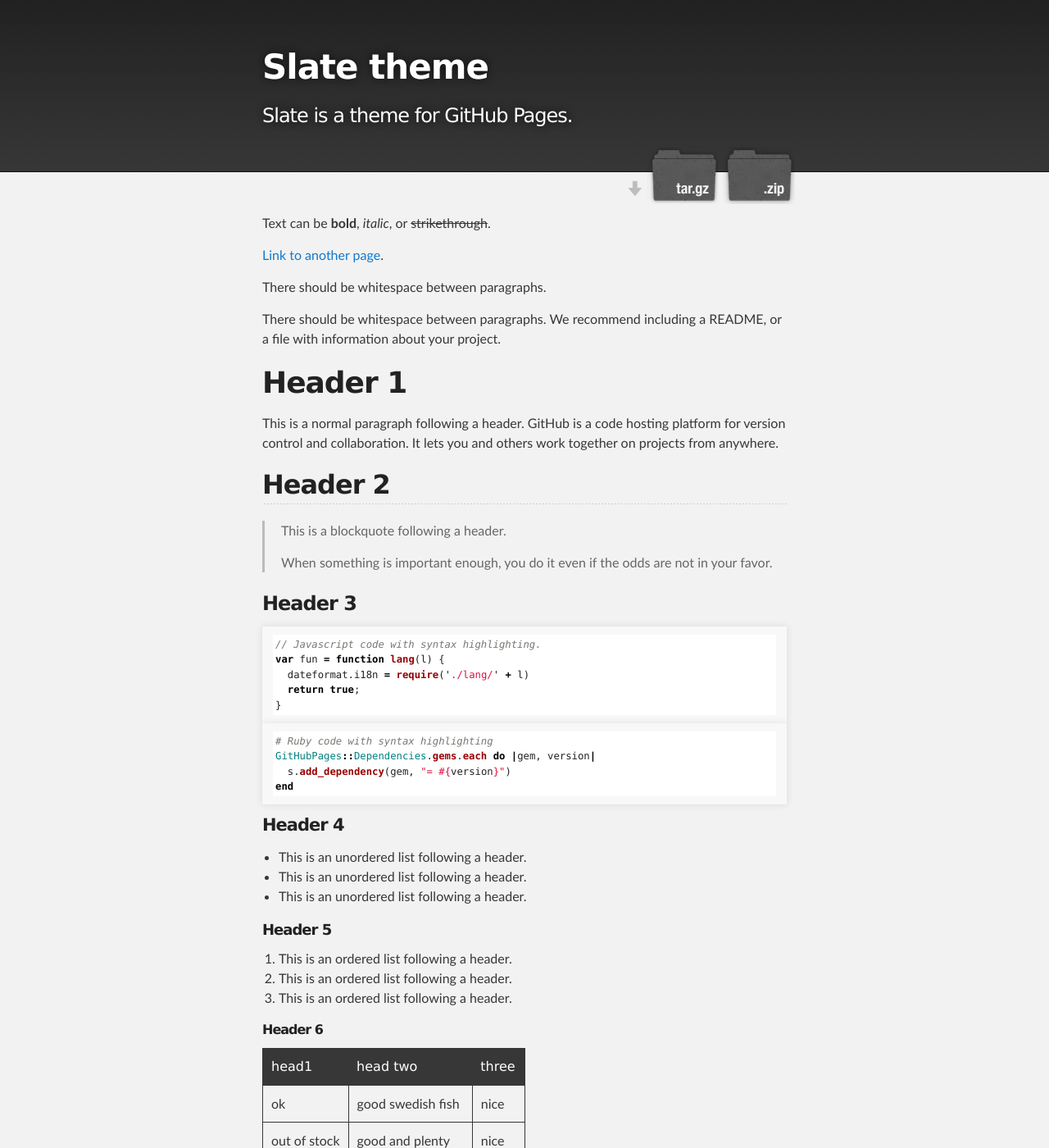
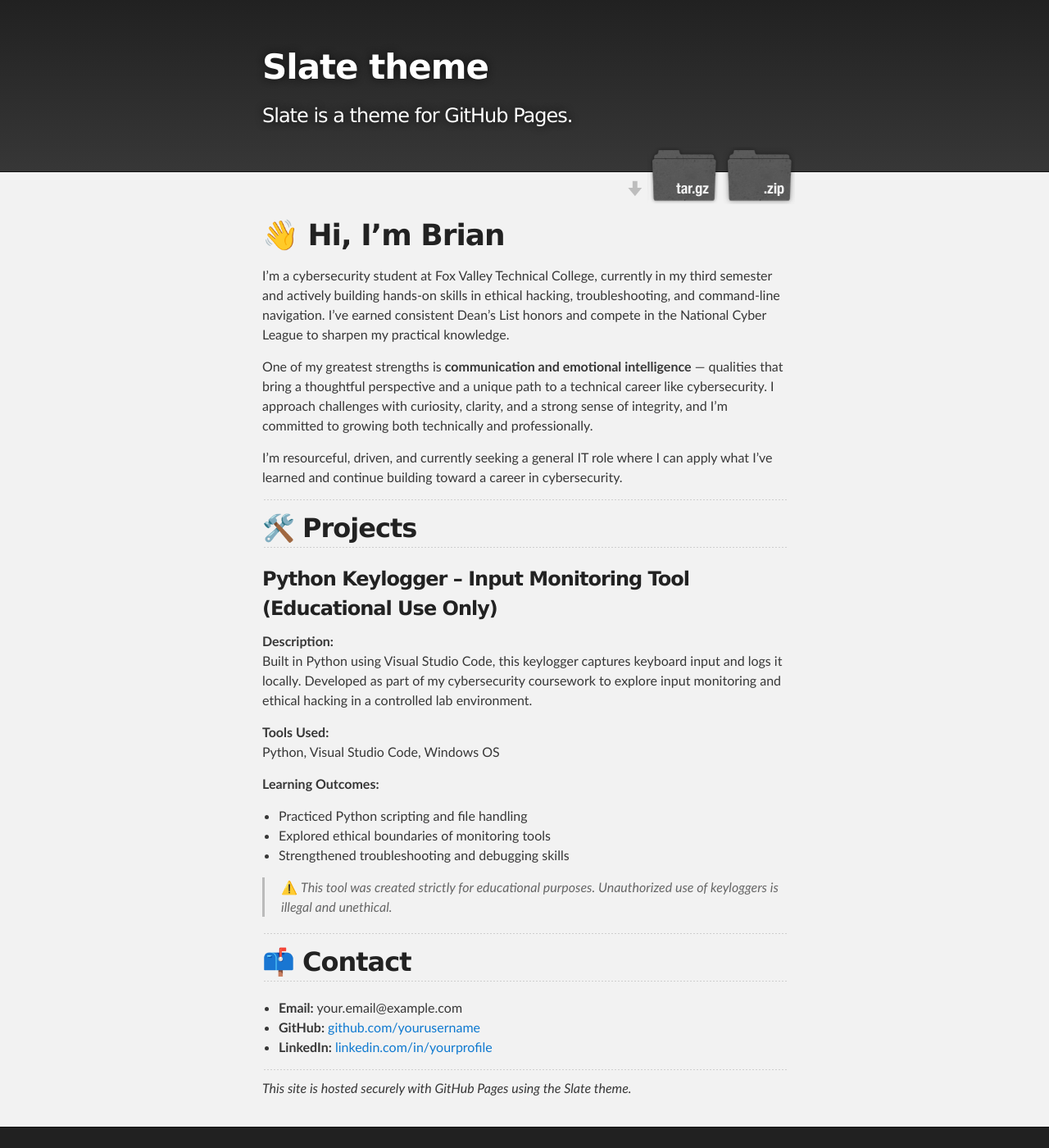
Before and after one commit to briansears-cyber/briansears-cyber.github.io, a Jekyll site: the page built from index.md, in a window 1280 px wide and 1400 px high. Shown: the whole window at 82% size. Built offline with Jekyll 4.4.1, drawn with Linux system fonts in a browser that asks for light colours; some of the changed text lies outside the part shown.

Commit message:
Update index.md

````diff
--- a/index.md
+++ b/index.md
@@ -1,123 +1,43 @@
 ---
 layout: default
+title: Brian's Cybersecurity Portfolio
 ---
 
-Text can be **bold**, _italic_, or ~~strikethrough~~.
+# 👋 Hi, I'm Brian
 
-[Link to another page](./another-page.html).
+I'm a cybersecurity student at Fox Valley Technical College, currently in my third semester and actively building hands-on skills in ethical hacking, troubleshooting, and command-line navigation. I've earned consistent Dean’s List honors and compete in the National Cyber League to sharpen my practical knowledge.
 
-There should be whitespace between paragraphs.
+One of my greatest strengths is **communication and emotional intelligence** — qualities that bring a thoughtful perspective and a unique path to a technical career like cybersecurity. I approach challenges with curiosity, clarity, and a strong sense of integrity, and I’m committed to growing both technically and professionally.
 
-There should be whitespace between paragraphs. We recommend including a README, or a file with information about your project.
+I'm resourceful, driven, and currently seeking a general IT role where I can apply what I’ve learned and continue building toward a career in cybersecurity.
 
-# Header 1
+---
 
-This is a normal paragraph following a header. GitHub is a code hosting platform for version control and collaboration. It lets you and others work together on projects from anywhere.
+## 🛠️ Projects
 
-## Header 2
+### Python Keylogger – Input Monitoring Tool (Educational Use Only)
 
-> This is a blockquote following a header.
->
-> When something is important enough, you do it even if the odds are not in your favor.
+**Description:**
+Built in Python using Visual Studio Code, this keylogger captures keyboard input and logs it locally. Developed as part of my cybersecurity coursework to explore input monitoring and ethical hacking in a controlled lab environment.
 
-### Header 3
+**Tools Used:**
+Python, Visual Studio Code, Windows OS
 
-```js
-// Javascript code with syntax highlighting.
-var fun = function lang(l) {
-  dateformat.i18n = require('./lang/' + l)
-  return true;
-}
-```
+**Learning Outcomes:**
+- Practiced Python scripting and file handling
+- Explored ethical boundaries of monitoring tools
+- Strengthened troubleshooting and debugging skills
 
-```ruby
-# Ruby code with syntax highlighting
-GitHubPages::Dependencies.gems.each do |gem, version|
-  s.add_dependency(gem, "= #{version}")
-end
-```
+> ⚠️ *This tool was created strictly for educational purposes. Unauthorized use of keyloggers is illegal and unethical.*
 
-#### Header 4
+---
 
-*   This is an unordered list following a header.
-*   This is an unordered list following a header.
-*   This is an unordered list following a header.
+## 📫 Contact
 
-##### Header 5
+- **Email:** your.email@example.com
+- **GitHub:** [github.com/yourusername](https://github.com/yourusername)
+- **LinkedIn:** [linkedin.com/in/yourprofile](https://linkedin.com/in/yourprofile)
 
-1.  This is an ordered list following a header.
-2.  This is an ordered list following a header.
-3.  This is an ordered list following a header.
+---
 
-###### Header 6
-
-| head1        | head two          | three |
-|:-------------|:------------------|:------|
-| ok           | good swedish fish | nice  |
-| out of stock | good and plenty   | nice  |
-| ok           | good `oreos`      | hmm   |
-| ok           | good `zoute` drop | yumm  |
-
-### There's a horizontal rule below this.
-
-* * *
-
-### Here is an unordered list:
-
-*   Item foo
-*   Item bar
-*   Item baz
-*   Item zip
-
-### And an ordered list:
-
-1.  Item one
-1.  Item two
-1.  Item three
-1.  Item four
-
-### And a nested list:
-
-- level 1 item
-  - level 2 item
-  - level 2 item
-    - level 3 item
-    - level 3 item
-- level 1 item
-  - level 2 item
-  - level 2 item
-  - level 2 item
-- level 1 item
-  - level 2 item
-  - level 2 item
-- level 1 item
-
-### Small image
-
-![Octocat](https://github.githubassets.com/images/icons/emoji/octocat.png)
-
-### Large image
-
-![Branching](https://guides.github.com/activities/hello-world/branching.png)
-
-
-### Definition lists can be used with HTML syntax.
-
-<dl>
-<dt>Name</dt>
-<dd>Godzilla</dd>
-<dt>Born</dt>
-<dd>1952</dd>
-<dt>Birthplace</dt>
-<dd>Japan</dd>
-<dt>Color</dt>
-<dd>Green</dd>
-</dl>
-
-```
-Long, single-line code blocks should not wrap. They should horizontally scroll if they are too long. This line should be long enough to demonstrate this.
-```
-
-```
-The final element.
-```
+*This site is hosted securely with GitHub Pages using the Slate theme.*
````
